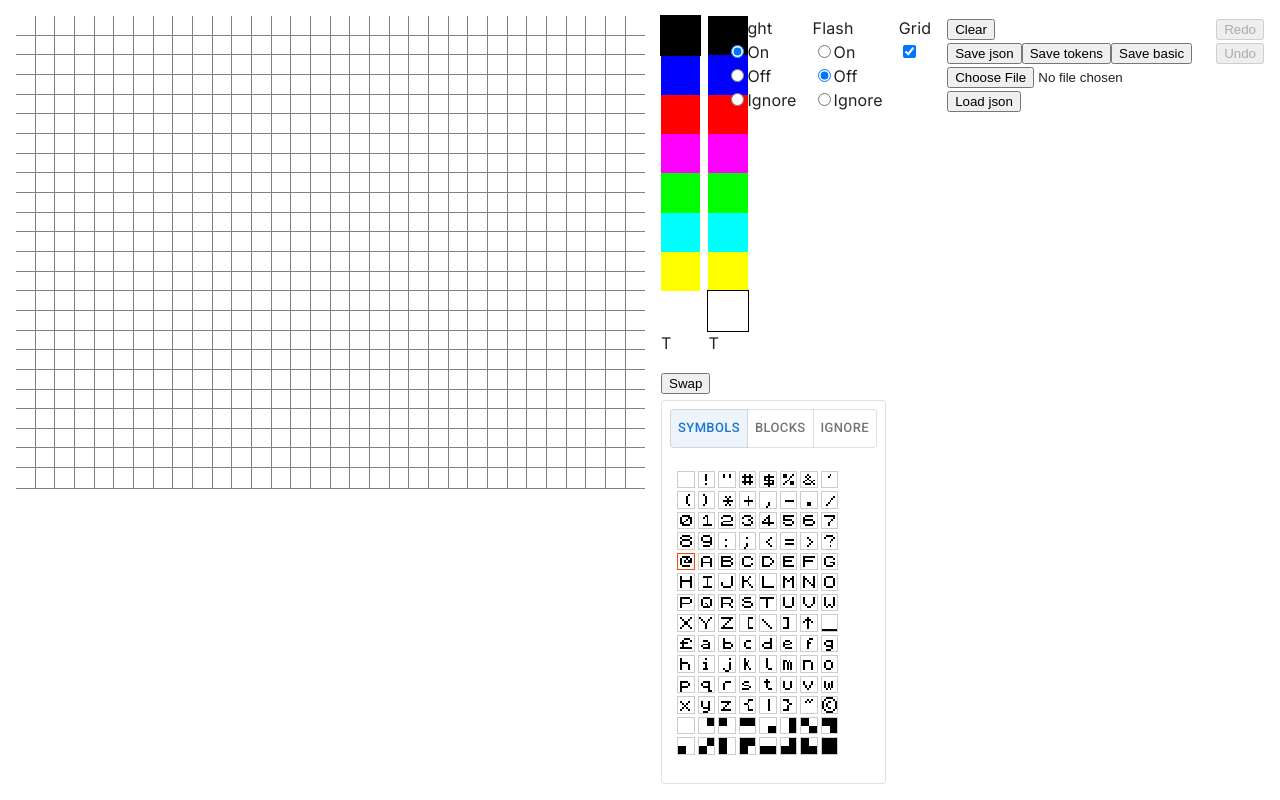
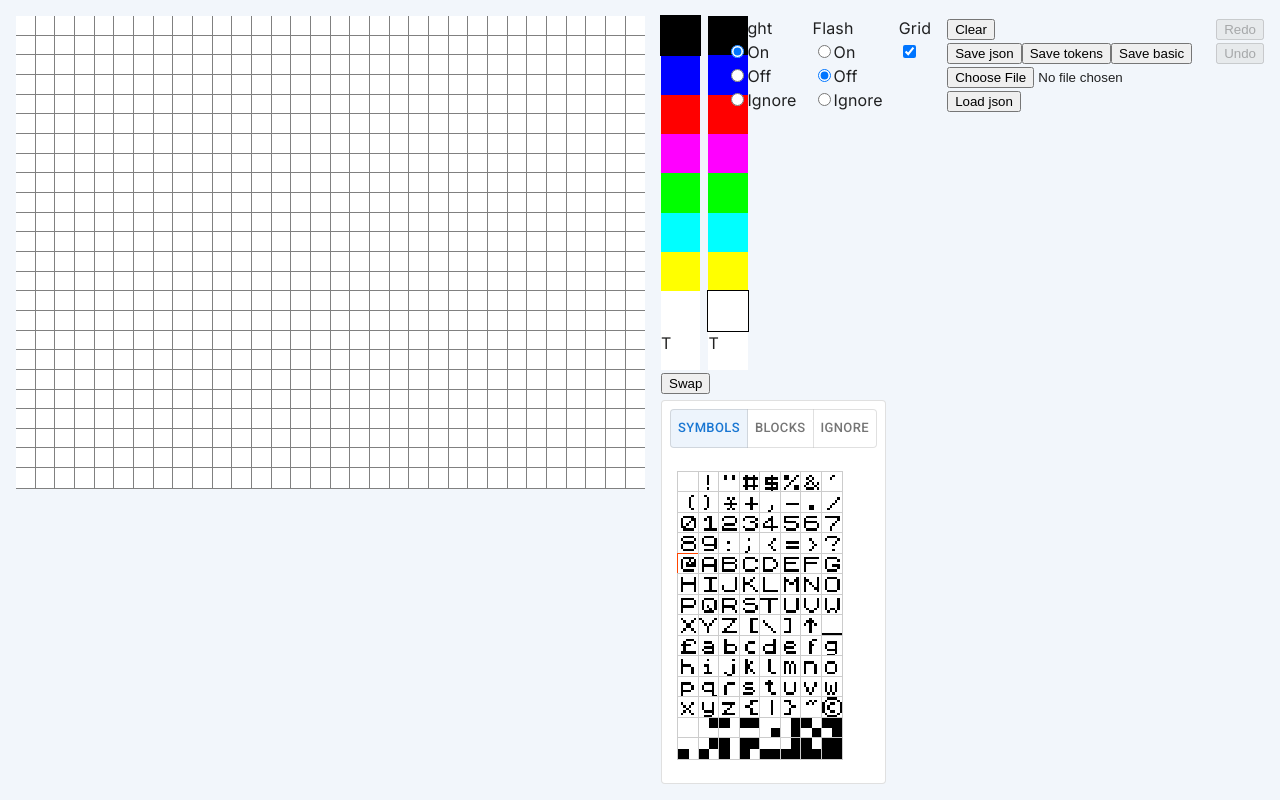
Before and after one commit to rajdee/specscii-online, a Next.js app: page / in a window 1280 px wide. Built offline with nearby package versions, Linux system fonts and the light colour scheme.

Commit message:
Visuals wip

```diff
--- a/src/app/editor-canvas/canvas-chunk/canvas-chunk.tsx
+++ b/src/app/editor-canvas/canvas-chunk/canvas-chunk.tsx
@@ -62,6 +62,7 @@ export const CanvasChunk = ({canvasInk, canvasPaper, canvasBright, canvasFlash,
     };
 
     const renderCanvas = () => {
+        const start = performance.now();
         const newInk = preview ? (ink || canvasInk) : canvasInk;
         const newPaper = preview ? (paper || canvasPaper) : canvasPaper;
         let newSymbol;
@@ -102,6 +103,8 @@ export const CanvasChunk = ({canvasInk, canvasPaper, canvasBright, canvasFlash,
                 context.putImageData(imageData, 0, 0);
             }
         }
+        const end = performance.now();
+        console.log(fieldNumber + ': ' + (end - start) + 'ms');
     };
     const contextMenu = (event: React.MouseEvent<HTMLCanvasElement>) => {
         event.preventDefault();
--- a/src/app/editor-controls/editor-controls.module.css
+++ b/src/app/editor-controls/editor-controls.module.css
@@ -4,7 +4,7 @@
     position: relative;
     box-sizing: border-box;
     flex-direction: column;
-    align-items: start;
+    align-items: flex-start;
 }
 
 .top {
--- a/src/app/editor-controls/symbols-selector/symbols-mode-selector/symbols-mode-selector.tsx
+++ b/src/app/editor-controls/symbols-selector/symbols-mode-selector/symbols-mode-selector.tsx
@@ -5,7 +5,7 @@ import {ToggleButton, ToggleButtonGroup} from '@mui/material';
 
 export const SymbolsModeSelector = () => {
     const {symbolsMode, setSymbolsMode} = useContext(editorContext);
-    const handleChange = (event: React.MouseEvent<HTMLInputElement>, newMode: string) => {
+    const handleChange = (event: React.MouseEvent<HTMLElement>, newMode: string) => {
         switch (newMode) {
             case 'symbols':
                 setSymbolsMode('symbols');
--- a/src/app/editor-controls/symbols-selector/symbols-selector.module.css
+++ b/src/app/editor-controls/symbols-selector/symbols-selector.module.css
@@ -9,8 +9,7 @@
     flex-grow: 1;
     display: grid;
     grid-template-columns: repeat(8, 1fr);
-    grid-template-rows: repeat(14, calc(calc(100% / 14) - 5px));
-    gap: 5px;
+    grid-template-rows: repeat(14, calc(100% / 14));
     aspect-ratio: 8 / 14;
     align-self: start;
 }
--- a/src/app/editor.tsx
+++ b/src/app/editor.tsx
@@ -36,6 +36,9 @@ export default function Editor() {
             createTheme({
                 palette: {
                     mode: prefersDarkMode ? 'dark' : 'light',
+                    background: {
+                        default: '#F2F6FB',
+                    },
                 },
             }),
         [prefersDarkMode],
```
